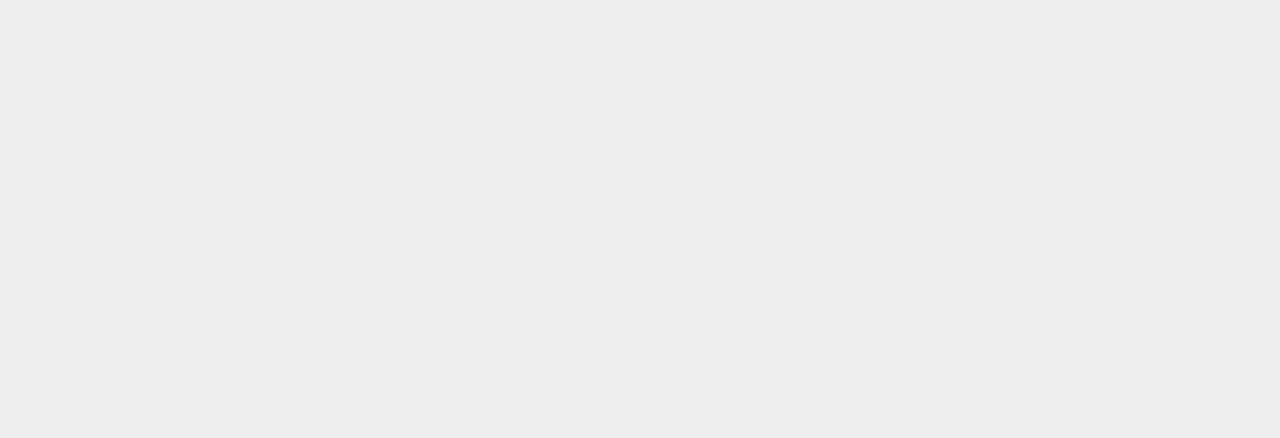
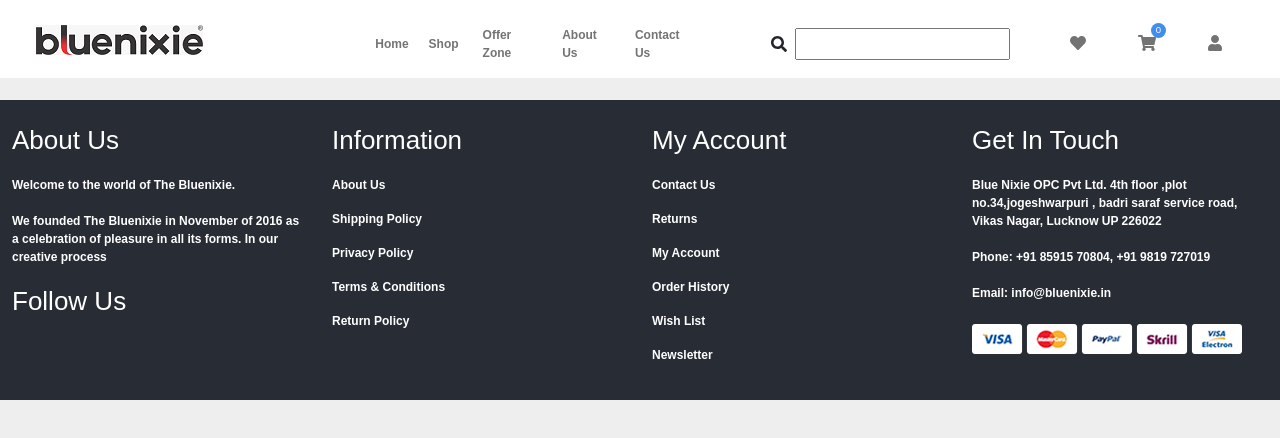
Before and after one commit to harshgmx47/bluenixie, a React (Create React App) app: page /Product in a window 1280 px wide. Shown: the top 438 px of the page. Built offline with nearby package versions, Linux system fonts and the light colour scheme.

Commit message:
WishList And Cart UI

```diff
--- a/src/routes.js
+++ b/src/routes.js
@@ -9,6 +9,9 @@
 import { SignUp } from "./views/SignUp";
 import { ShoppingCart } from "./views/ShoppingCart";
 import { WishList } from "./views/WishList";
+import { Product } from "./views/Product";
+
+
 
  export const Routes = () => {
      return(
@@ -24,6 +27,7 @@
                  <Route exact path="/SignUp" component={SignUp} />
                  <Route exact path="/ShoppingCart" component={ShoppingCart} />
                  <Route exact path="/WishList" component={WishList} />
+                 <Route exact path="/Product" component={Product} />
 
                  { <Route exact path="/">
                      <Redirect to="/Home" />
--- /dev/null
+++ b/src/views/Product/Product.js
@@ -0,0 +1,34 @@
+import React from "react";
+import NavBar from '../../NavBar/NavBar';
+import FootBar from '../../NavBar/FootBar';
+import ShopCategory1 from '../../img/shop-category-1.jpg';
+
+function Product() {
+    return (
+        <div>
+            <NavBar />
+            <div>
+                {/* Block content section */}
+                <div className="container">
+                    <div className="row">
+                        <div className="col-lg-6 mb-4 mb-md-0">
+                            <div>
+                                <div className="row">
+
+                                </div>
+                            </div>
+
+                        </div>
+
+                    </div>
+
+                </div>
+
+                {/* Block content section */}
+
+            </div>
+            <FootBar  className="footer mx-auto py-3"/>
+        </div>
+    );
+};
+export default Product;
--- /dev/null
+++ b/src/views/Product/index.js
@@ -0,0 +1 @@
+export {default as Product}from './Product';
--- a/src/views/ShoppingCart/ShoppingCart.js
+++ b/src/views/ShoppingCart/ShoppingCart.js
@@ -29,6 +29,7 @@
                                 Availability: In Stock
                             </h6>
                             <br />
+                            <button className="btn btn-danger col-lg-5">Remove</button>
                         </div>
                         <div className="col-lg-3">
                         <label className="col-md-4">Size</label>
--- a/src/views/WishList/WishList.js
+++ b/src/views/WishList/WishList.js
@@ -29,7 +29,10 @@
                                 Availability: In Stock
                             </h6>
                             <br />
-                            <button className="btn btn-secondary">Add To Cart</button>
+                            <div className="row">
+                            <button className="btn btn-secondary col-lg-5">Add To Cart</button>
+                            <button className="btn btn-danger col-lg-5">Remove</button>
+                            </div>
                         </div>
                         <div className="col-lg-3">
                         <label className="col-md-4">Size</label>
```
